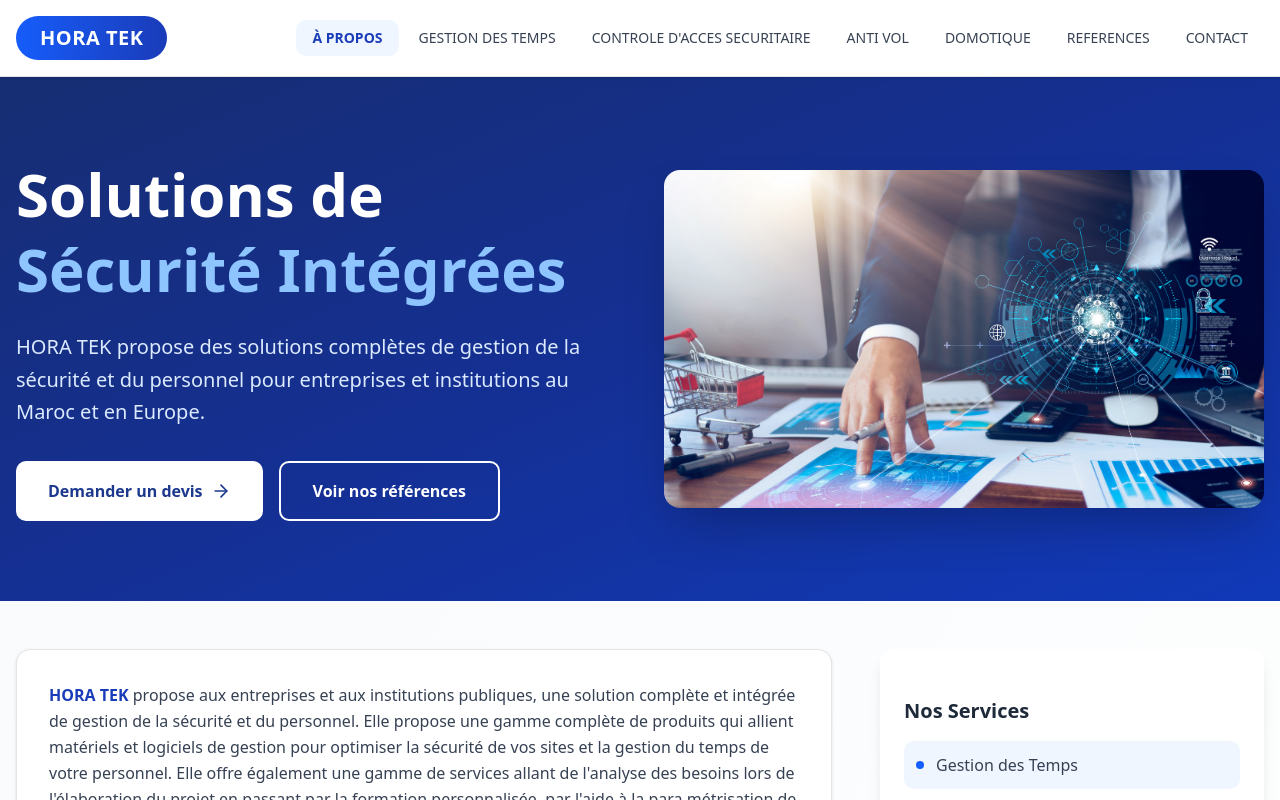
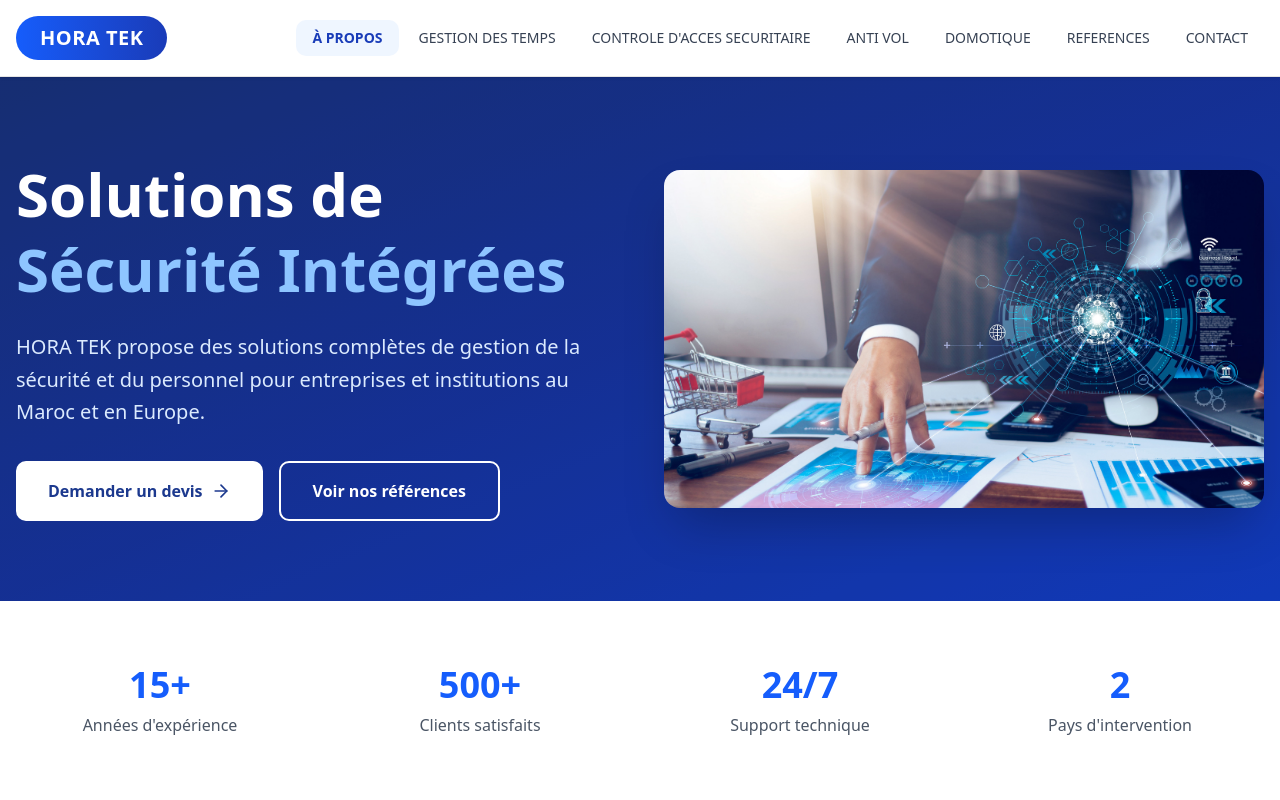
Before and after one commit to labrahimiimrane/horatek, a Next.js app: page / in a window 1280 px wide. Shown: the top 800 px of the page. Built offline with nearby package versions, Linux system fonts and the light colour scheme.

Commit message:
Add Stats Section Home Page

```diff
--- a/app/page.tsx
+++ b/app/page.tsx
@@ -86,6 +86,20 @@ export default function HoratekHomePage() {
                 priority
               />
             </div>
+          </div>
+        </div>
+      </section>
+
+      {/* Stats Section */}
+      <section className="py-16 bg-white">
+        <div className="container mx-auto px-4">
+          <div className="grid grid-cols-2 lg:grid-cols-4 gap-8">
+            {stats.map((stat, index) => (
+              <div key={index} className="text-center">
+                <div className="text-4xl font-bold text-blue-600 mb-2">{stat.number}</div>
+                <div className="text-gray-600">{stat.label}</div>
+              </div>
+            ))}
           </div>
         </div>
       </section>
```
